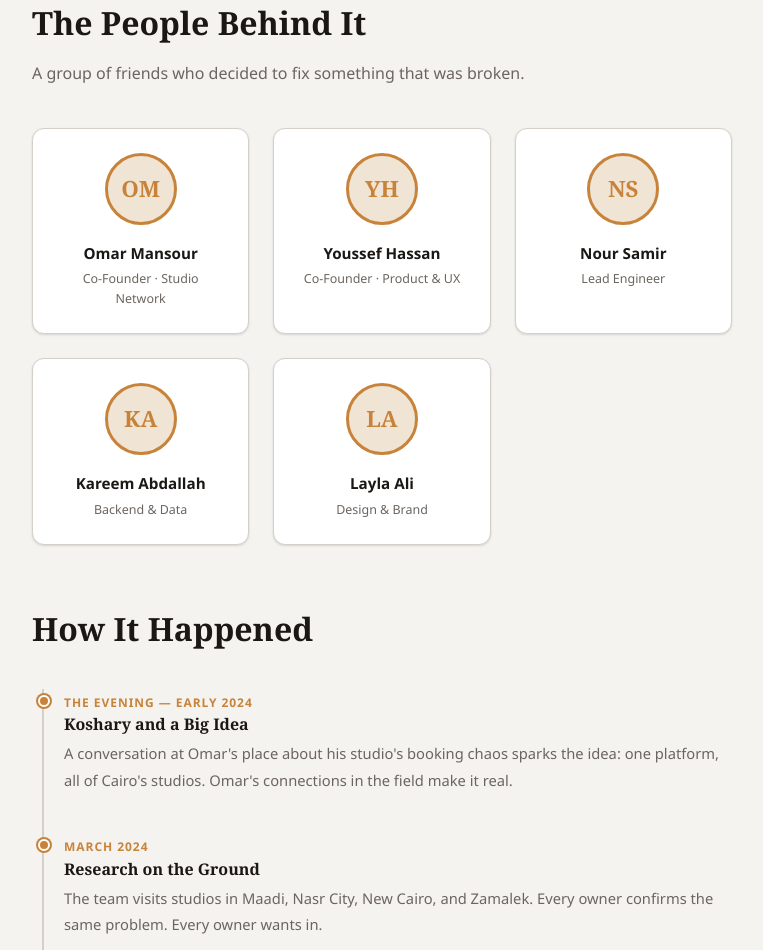
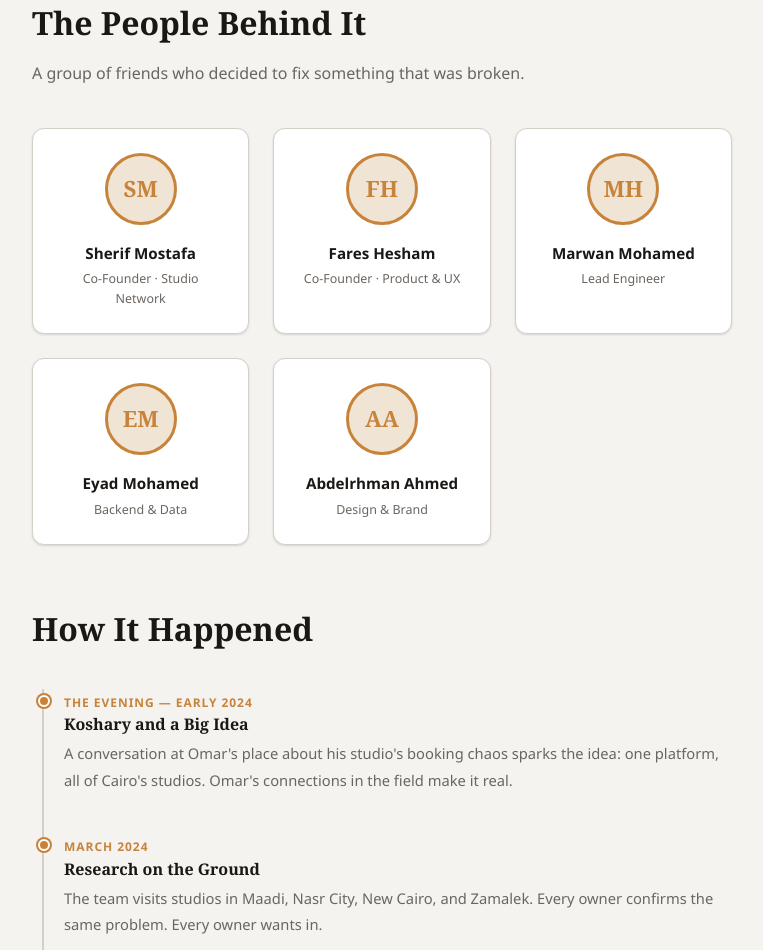
Before and after one commit to SherifMostafa06/LenseScape, a website: page photostudio/about.html in a window 1280 px wide. Shown: the part 1461-2411 px from the top of the page, without its empty margins (258-1021 px from the left). Drawn offline with Linux system fonts and the light colour scheme.

Commit message:
about Update

```diff
--- a/photostudio/about.html
+++ b/photostudio/about.html
@@ -134,32 +134,32 @@
       <div class="team-grid">
 
         <div class="team-card">
-          <div class="team-avatar">OM</div>
-          <div class="team-name">Omar Mansour</div>
+          <div class="team-avatar">SM</div>
+          <div class="team-name"> Sherif Mostafa </div>
           <div class="team-role">Co-Founder · Studio Network</div>
         </div>
 
         <div class="team-card">
-          <div class="team-avatar">YH</div>
-          <div class="team-name">Youssef Hassan</div>
+          <div class="team-avatar">FH</div>
+          <div class="team-name">Fares Hesham </div>
           <div class="team-role">Co-Founder · Product & UX</div>
         </div>
 
         <div class="team-card">
-          <div class="team-avatar">NS</div>
-          <div class="team-name">Nour Samir</div>
+          <div class="team-avatar">MH</div>
+          <div class="team-name">Marwan Mohamed </div>
           <div class="team-role">Lead Engineer</div>
         </div>
 
         <div class="team-card">
-          <div class="team-avatar">KA</div>
-          <div class="team-name">Kareem Abdallah</div>
+          <div class="team-avatar">EM</div>
+          <div class="team-name">Eyad Mohamed</div>
           <div class="team-role">Backend & Data</div>
         </div>
 
         <div class="team-card">
-          <div class="team-avatar">LA</div>
-          <div class="team-name">Layla Ali</div>
+          <div class="team-avatar">AA</div>
+          <div class="team-name">Abdelrhman Ahmed</div>
           <div class="team-role">Design & Brand</div>
         </div>
 
```
